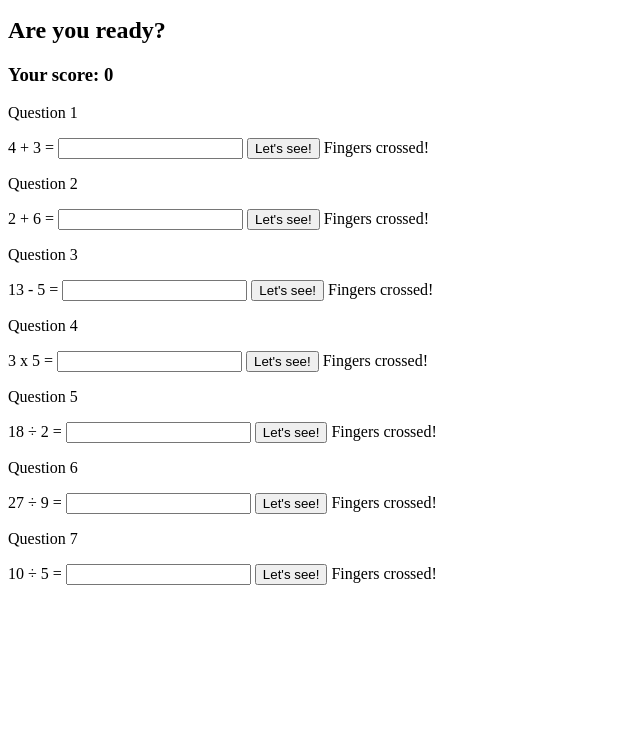
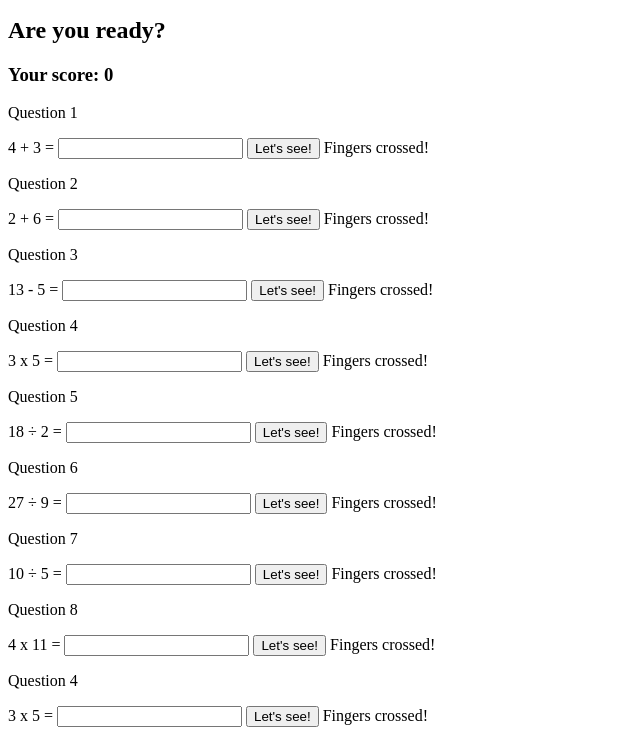
Before and after one commit to thejapanexperience/MathsWorksheetTrial, a website: page index.html in a window 1280 px wide. Shown: the part 110-845 px from the top of the page, without its empty margins (0-640 px from the left). Before the commit the page ends 800 px from the top, so only its background shows below. Drawn offline with Linux system fonts and the light colour scheme.

Commit message:
question 8

```diff
--- a/index.html
+++ b/index.html
@@ -89,6 +89,28 @@
       <span id="q7Comment">Fingers crossed!</span>
     </form>
 
+    <form action="#" id="q8">
+      <p>Question 8</p>
+      <label id="q8num1" value="4" >4</label>
+      <label id="q8sign" value="x" >x</label>
+      <label id="q8num2" value="11" >11</label>
+      <label >=</label>
+      <input id="q8ans" type="number" >
+      <button onclick="checkAnswer('8')">Let's see!</button>
+      <span id="q8Comment">Fingers crossed!</span>
+    </form>
+
+    <form action="#" id="q4">
+      <p>Question 4</p>
+      <label id="q4num1" value="3" >3</label>
+      <label id="q4sign" value="x" >x</label>
+      <label id="q4num2" value="5" >5</label>
+      <label >=</label>
+      <input id="q4ans" type="number" >
+      <button onclick="checkAnswer('4')">Let's see!</button>
+      <span id="q4Comment">Fingers crossed!</span>
+    </form>
+
     <script src="main.js"></script>
   </body>
 </html>
```
